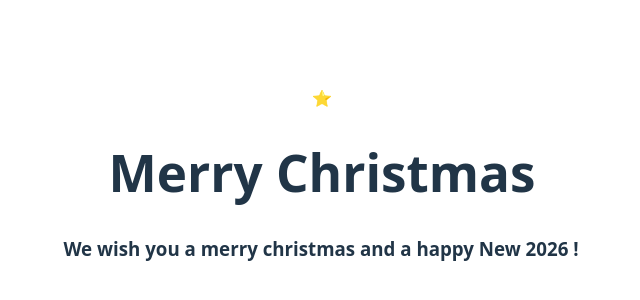
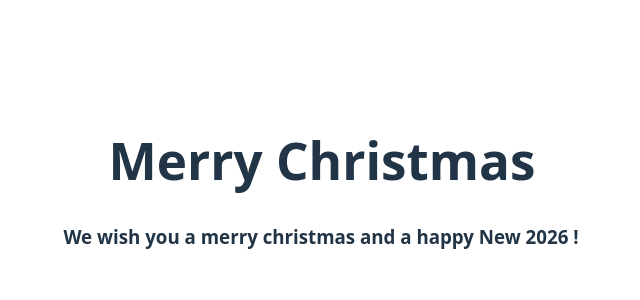
Before and after one commit to ketchup0211/20252R0136COSE40500, a React (Vite) app: page / in a window 1280 px wide. Shown: the part 216-516 px from the top of the page, without its empty margins (318-958 px from the left). Built offline with nearby package versions, Linux system fonts and the light colour scheme.

Commit message:
[DEL] ChristmasRBTree

```diff
--- a/src/App.jsx
+++ b/src/App.jsx
@@ -3,7 +3,6 @@ import reactLogo from "./assets/react.svg";
 import viteLogo from "/vite.svg";
 import "./App.css";
 import TypingEffect from "./utils/TypingEffect";
-import ChristmasRBTree from "./utils/ChristmasRBTree";
 
 function App() {
   const [count, setCount] = useState(0);
@@ -11,13 +10,6 @@ function App() {
   return (
     <>
       <div>
-        <ChristmasRBTree
-          values={[10, 7, 15, 5, 9, 13, 18, 6, 8, 11, 14]}
-          width={820}
-          height={560}
-          showKeys={false} // 키 보이게 하려면 true
-          caption="Developer Tree: Red-Black Christmas 🎄"
-        />
         <h1>Merry Christmas</h1>
         <TypingEffect
           text={"We wish you a merry christmas\n and a happy New 2026 !"}
--- a/src/utils/ChristmasRBTree.jsx
+++ /dev/null
@@ -1,76 +0,0 @@
-import React from "react";
-import { motion } from "framer-motion";
-
-// 노드 데이터 구성 (간단한 RB 트리 구조)
-const treeData = {
-  id: "Root (Star)",
-  color: "gold", // 루트는 특별히 별 색상
-  isStar: true,
-  children: [
-    {
-      id: "Node 1",
-      color: "black",
-      children: [
-        { id: "Node 3", color: "red", children: [] },
-        { id: "Node 4", color: "red", children: [] },
-      ],
-    },
-    {
-      id: "Node 2",
-      color: "red",
-      children: [{ id: "Node 5", color: "black", children: [] }],
-    },
-  ],
-};
-
-// 개별 노드 컴포넌트
-const TreeNode = ({ node, delay = 0 }) => {
-  const isRed = node.color === "red";
-
-  return (
-    <div className="flex flex-col items-center mt-8">
-      {/* 노드 본체 */}
-      <motion.div
-        initial={{ opacity: 0, scale: 0, y: -20 }}
-        animate={{ opacity: 1, scale: 1, y: 0 }}
-        transition={{ delay, duration: 0.5, type: "spring" }}
-        className={`relative flex items-center justify-center w-12 h-12 rounded-full shadow-lg
-          ${
-            node.isStar
-              ? "bg-yellow-400 text-2xl"
-              : isRed
-              ? "bg-red-600"
-              : "bg-gray-900"
-          }
-          border-2 border-white text-white font-bold`}
-      >
-        {node.isStar ? "⭐" : ""}
-      </motion.div>
-
-      {/* 자식 노드들을 감싸는 컨테이너 */}
-      {node.children && node.children.length > 0 && (
-        <div className="flex gap-8 mt-10 relative">
-          {/* 연결선 (간단하게 시각화) */}
-          <div className="absolute top-[-40px] left-1/2 w-full h-[2px] bg-gray-300 -translate-x-1/2 -z-10" />
-
-          {node.children.map((child, index) => (
-            <TreeNode key={child.id} node={child} delay={delay + 0.4} />
-          ))}
-        </div>
-      )}
-    </div>
-  );
-};
-
-// 메인 트리 컴포넌트
-const ChristmasRBTree = () => {
-  return (
-    <div className="min-h-screen bg-slate-100 p-20 flex flex-col items-center">
-      <div className="relative">
-        <TreeNode node={treeData} />
-      </div>
-    </div>
-  );
-};
-
-export default ChristmasRBTree;
```
Also changed, not shown: src/utils/DevChristmasTree.jsx (added).
